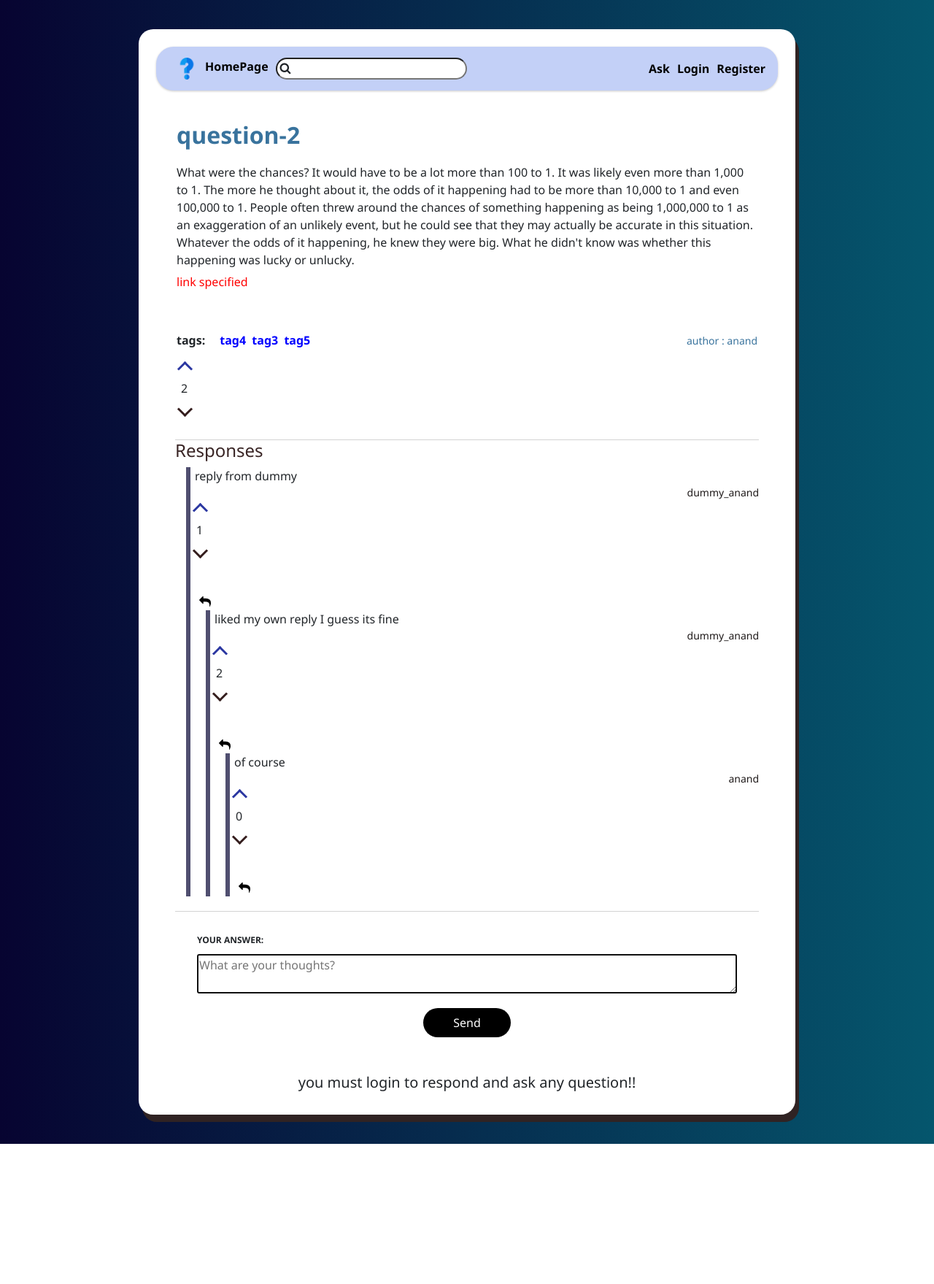
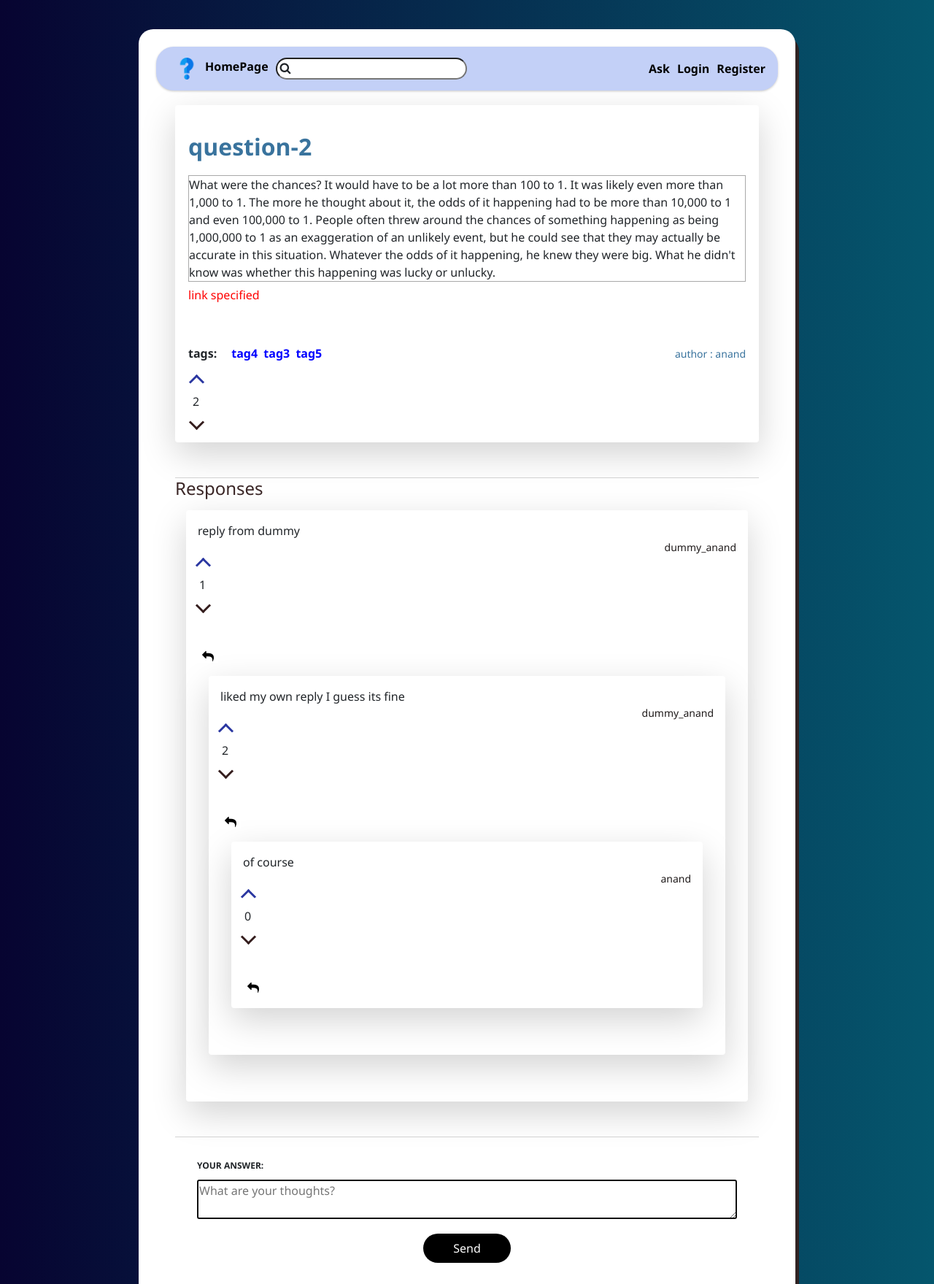
Before and after one commit to AnandSharma98/qna, a Django app: page /question/4 in a window 1280 px wide. Shown: the top 1759 px of the page at 73% size. Before the commit the page ends 1567 px from the top, so only its background shows below. Run offline with Django 4.2, Linux system fonts and the light colour scheme; data comes from the database, SQL or seed files in the repository; both versions use the stored data as it was after the commit; parts of the project's set-up code (start-up, migrations or seed data) failed here and were passed over.

Commit message:
modified styles

```diff
--- a/main/static/css/styles.css
+++ b/main/static/css/styles.css
@@ -22,9 +22,9 @@ ul {
 }
 
 blockquote {
-  border-left: 6px solid rgb(80, 79, 112);
-  padding-left: 6px;
-  margin-left: 15px;
+  background-color: gainsboro;
+  padding: 6px;
+  margin: 15px;
 }
 
 .main {
@@ -213,6 +213,8 @@ https://stackoverflow.com/questions/11227322/css-selectors-ul-li-a-vs-ul-li-a
 
 .question-body {
   margin-bottom: 6px;
+  border: solid 1px;
+  border-color:darkgrey;
 }
 
 .question-author {
--- a/main/templates/components/response.html
+++ b/main/templates/components/response.html
@@ -1,5 +1,5 @@
 {% load cust %}
-<blockquote>
+<blockquote class="shadow-lg p-3 mb-5 bg-white rounded">
   <!--https://www.w3schools.com/tags/tag_blockquote.asp-->
   <p class="response-body">{{response.body}}</p>
   <small class="response-author"> {{response.user.username}}</small><br />
@@ -51,7 +51,7 @@
   through {% endcomment %}
   <blockquote
     id="reply-form-container-{{response.id}}"
-    class="reply-form-container"
+    class="reply-form-container shadow-lg p-3 mb-5 bg-white rounded "
   >
     <!--specifying id means: we're going to use this in javascript-->
     <form method="POST" action="/reply" class="reply-form">
--- a/main/templates/profile.html
+++ b/main/templates/profile.html
@@ -1,7 +1,7 @@
 {% extends 'page.html' %}
 {% block content %}
 <div class="profile-block">
-<p><img class="shadow-lg p-3 mb-5 bg-white rounded"  src="{{ user.profile.avatar.url }} " style="box-shadow: 1px 3px;"/>
+<p><img class="shadow-lg p-3 mb-5 bg-white rounded"  src="{{ user.profile.avatar.url }} " style="box-shadow: 1px 3px; margin: 50px"/>
 </p>
   {% if user_form.errors %}
   <div class="alert alert-danger alert-dismissible" role="alert">
--- a/main/templates/question.html
+++ b/main/templates/question.html
@@ -4,7 +4,7 @@
 <div class="page-question-page">
 
 
-<div class="question-container">
+<div class="question-container shadow-lg p-3 mb-5 bg-white rounded ">
   <h2 class="question-title">{{question.title}}</h2>
   <p class="question-body">{{question.body}}</p>
   <p>
```
Also changed, not shown: db.sqlite3.
